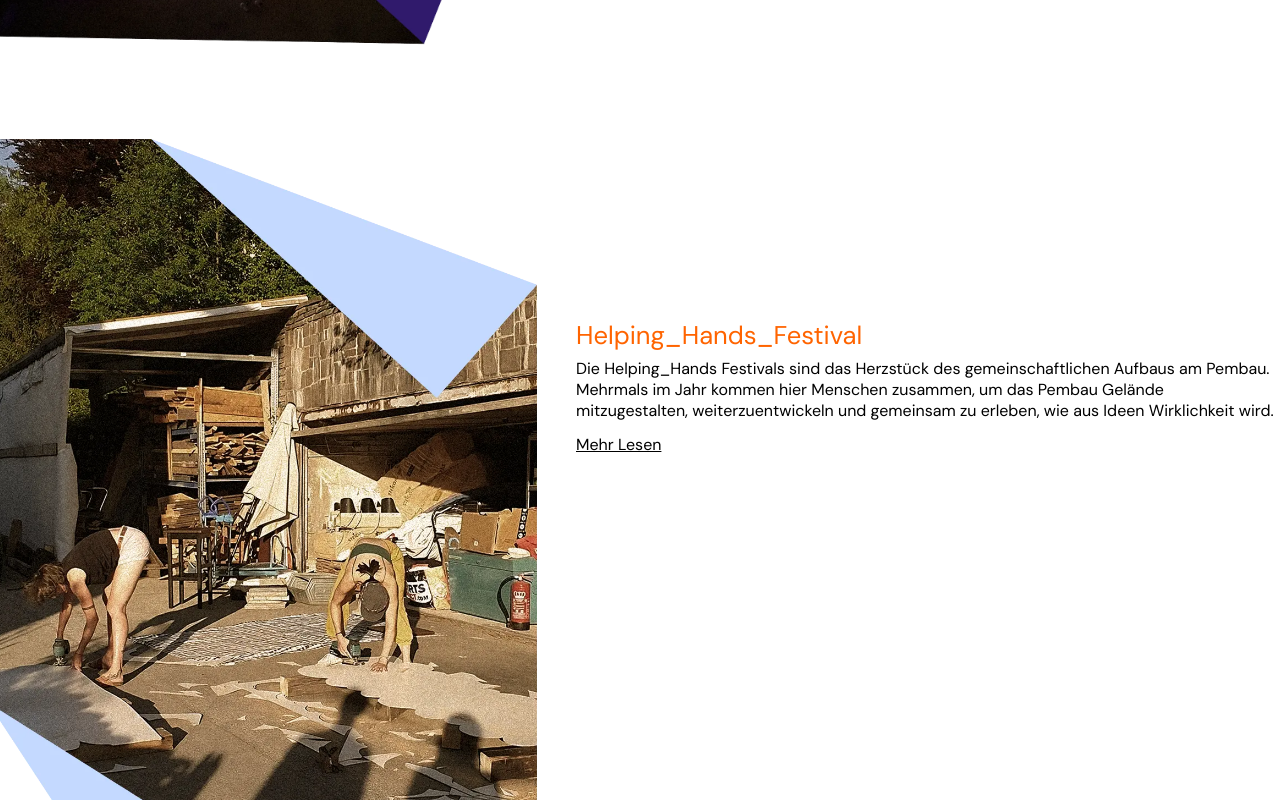
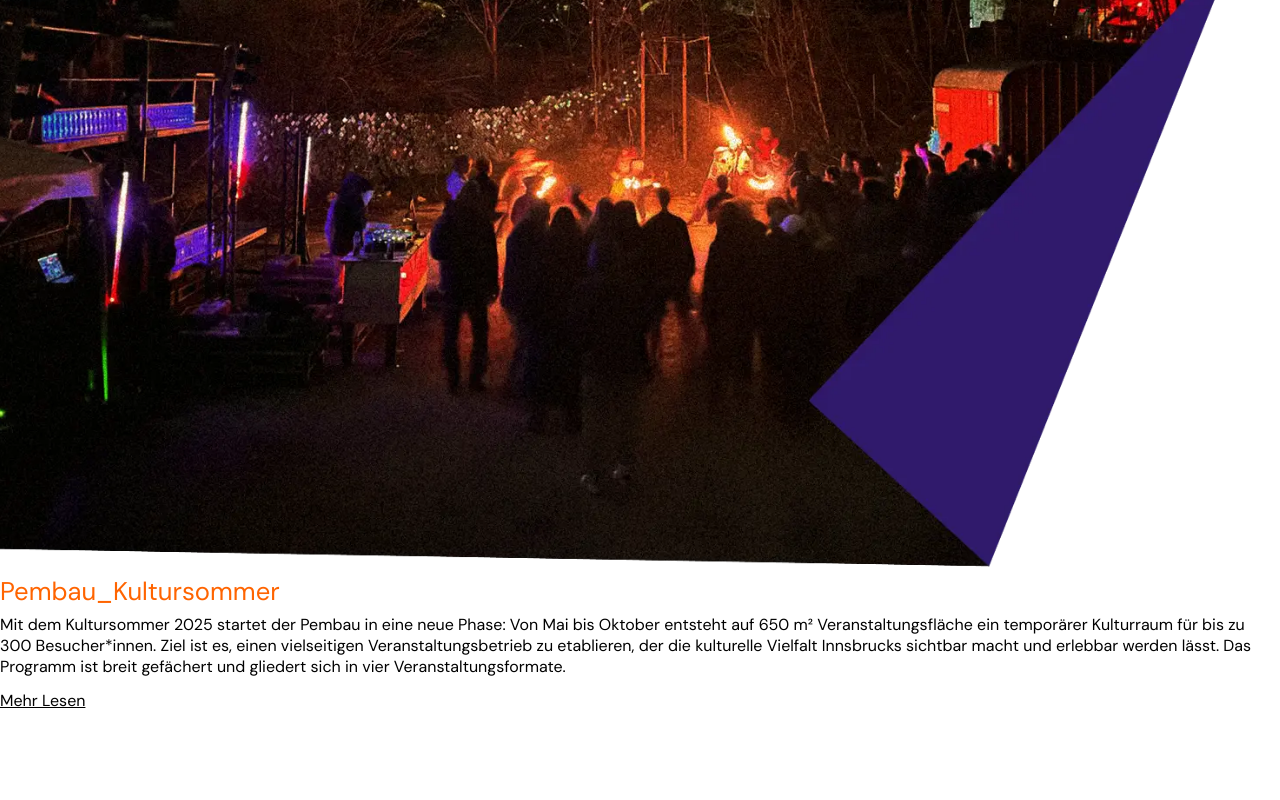
Before and after one commit to Knolldeboll/Pembau, a React (Vite) app in the folder pembau/: page /Pembau/About in a window 1280 px wide. Shown: the part 5940-6740 px from the top of the page. Built offline with nearby package versions, Linux system fonts and the light colour scheme.

Commit message:
about - helping hands and kultursommer flex wrapped

```diff
--- a/pembau/src/AboutAktuell.tsx
+++ b/pembau/src/AboutAktuell.tsx
@@ -98,11 +98,14 @@ const AboutAktuell = () => {
         ></ImageFrameJPG>
       </div>
 
+
+      {/*geschichte*/}
+
+
       <div
         id="geschichte"
         style={{
           display: "flex",
-
           flex: "none",
           flexDirection: "row",
           marginTop: "5vw",
@@ -144,6 +147,9 @@ const AboutAktuell = () => {
             _Kulturplattform
           </p>
         </div>
+
+
+
         <CollapseText
           marginTopProp="15vw"
           width="55vw"
@@ -213,11 +219,14 @@ const AboutAktuell = () => {
       </div>
 
       {/*Ab hier die Bilder mit Collapsetext nebenan    transform: "translateX(25vw )translateY(-70vw) rotate(20deg)", transform: "translateX(25vw )translateY(-70vw) rotate(20deg)",*/}
+
+      {/**Kultursommer - ok wrapped!*/}
       <div
         id="kultursommer"
         style={{
           display: "flex",
-          flex: "none",
+          alignItems: "stretch",
+          flexWrap: "wrap",
           flexDirection: "row",
           marginTop: "5vw",
           zIndex: "2",
@@ -227,7 +236,7 @@ const AboutAktuell = () => {
           id="kulturimgwrapper"
           style={{
             position: "relative",
-            width: "65vw",
+            flex: "1 1 60vw",
             transform: "translateX(-3vw)",
             zIndex: "1",
           }}
@@ -237,20 +246,28 @@ const AboutAktuell = () => {
             uncollapsedImg={KulturImg}
           ></ImageFrameJPG>
         </div>
+
+        <div id="kulturtextwrapper"
+          style={{ flex: "1 1 550px" }}
+        >
           <CollapseText
-          marginTopProp="0vw"
-          width="55vw"
             alwaysSrc="/Pembau/content/aboutKulturAlways.md"
             expandSrc="/Pembau/content/aboutKulturExpand.md"
           ></CollapseText>
         </div>
 
-      {/**helpinghands */}
+      </div>
+
+
+
+
+      {/**helpinghands  - ok wrapped!*/}
       <div
         id="helpinghands"
         style={{
           display: "flex",
-          flex: "none",
+          alignItems: "stretch",
+          flexWrap: "wrap",
           flexDirection: "row",
           marginTop: "5vw",
           zIndex: "2",
@@ -260,7 +277,7 @@ const AboutAktuell = () => {
           id="helpingimgwrapper"
           style={{
             position: "relative",
-            width: "65vw",
+            flex: "1 1 60vw",
             transform: "translateX(-3vw)",
             zIndex: "1",
           }}
@@ -270,13 +287,17 @@ const AboutAktuell = () => {
             uncollapsedImg={HelpingHandsImg}
           ></ImageFrameJPG>
         </div>
+
+        <div id="helpingtextwrapper" style={{ flex: "1 1 550px", marginTop: "14vw" }} >
           <CollapseText
-          marginTopProp="14vw"
-          width="55vw"
+            marginTopProp="0vw"
             alwaysSrc="/Pembau/content/aboutHelpingAlways.md"
             expandSrc="/Pembau/content/aboutHelpingExpand.md"
-        ></CollapseText>
+          ></CollapseText></div>
+
       </div>
+
+
 
 
       {/** gut gedacht das auszutauschen, aber das originale hat eben auch custom styling drinnen, bzgl. translate, margins & percentage!
@@ -288,7 +309,7 @@ const AboutAktuell = () => {
       </ImageFrameJPGWithCollapseText>
 */}
 
-      {/**Container City */}
+      {/**Container City - hier passt das neue Component ja. */}
 
       <ImageFrameJPGWithCollapseText
         alwaysTextSrc="/Pembau/content/aboutContainerAlways.md"
@@ -329,7 +350,6 @@ const AboutAktuell = () => {
           <CollapseText
             marginTopProp="0vw"
             alwaysSrc="/Pembau/content/aboutTxPAlways.md"
-
           ></CollapseText>
           <div style={{ display: "flex", flexDirection: "row", flex: "none", marginTop: "2vw", justifyContent: "center", gap: "3vw" }}>
             <div id="instatxp" style={{
--- a/pembau/src/Components/CollapseText.tsx
+++ b/pembau/src/Components/CollapseText.tsx
@@ -42,6 +42,10 @@ export const CollapseText = ({ alwaysSrc, expandSrc, marginTopProp, width, textC
     // Width ist jetzt optional. wenn gegeben, nimm das, ansonsten 100%
     const appliedWidth = width ? width : "100%";
 
+    //TODO: MarginTop conditional auf umbruch... damn son.
+    // das kommt ja auch vom css, kein state ablesbar.
+    // vielleicht kann
+
     return (<div className="collapsetextwrapper" style={{ marginTop: marginTopProp, width: appliedWidth, color: textColor, rotate: rotate }} >
 
         <Markdown >
```
Lines whose indentation alone changed are shown as unchanged.
